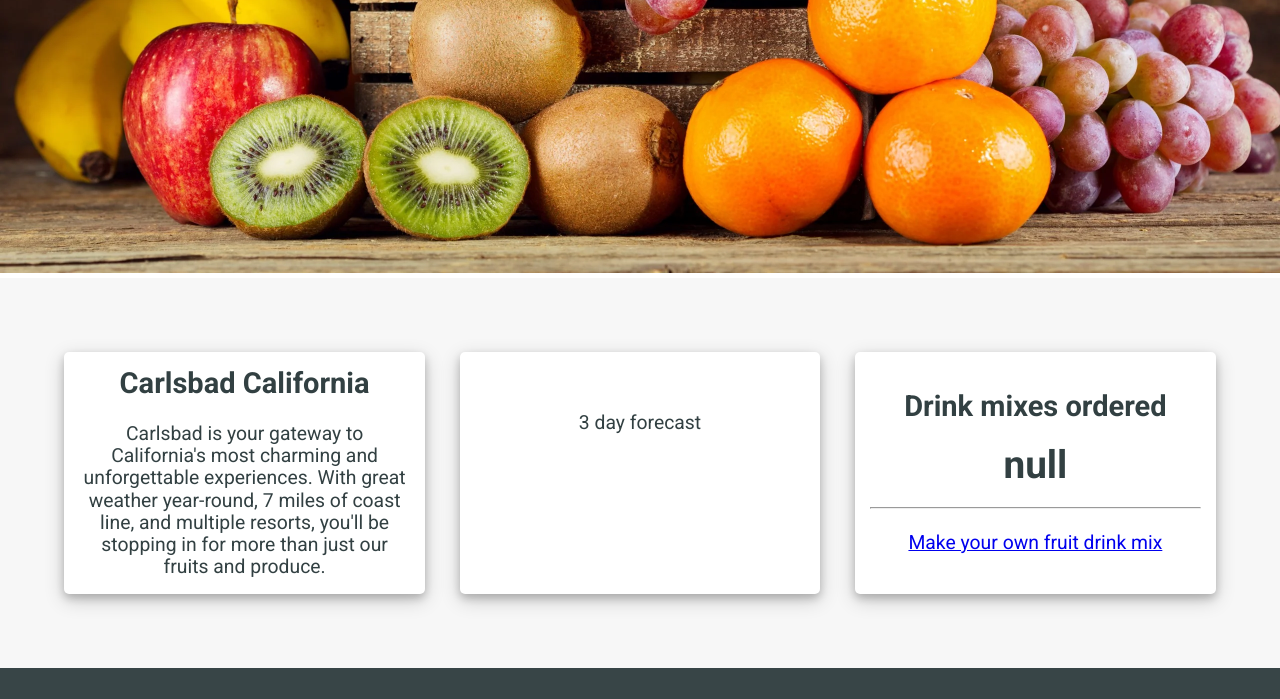
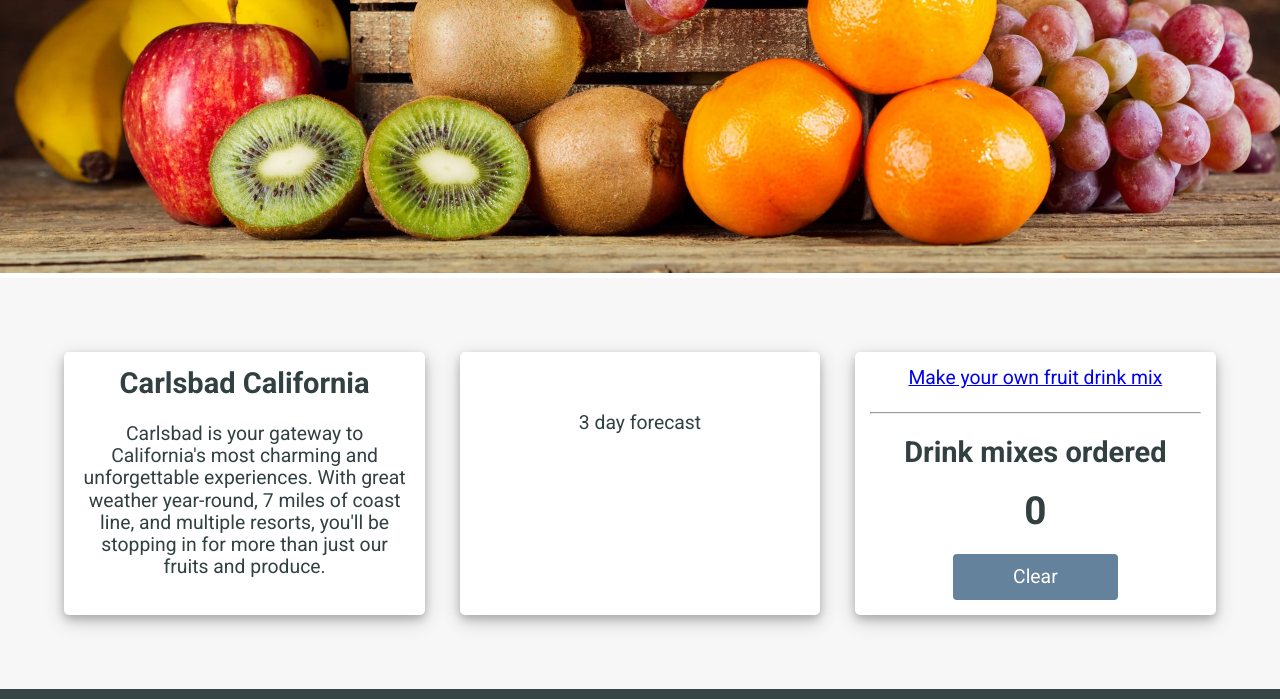
Before and after one commit to edw17003/wdd230_final, a plain HTML site: page index.html in a window 1280 px wide. Shown: the part 527-1226 px from the top of the page. Drawn offline with nearby package versions, Linux system fonts and the light colour scheme; no server answers.

Commit message:
resolved bug assigning numDrinks when null (2)

```diff
--- a/index.html
+++ b/index.html
@@ -55,14 +55,15 @@
                 </p>
             </div>
             <div class="card">
+                <p>
+                    <a href="./pages/fresh.html">Make your own fruit drink mix </a>
+                </p>
+                <br>
+                <hr>
                 <br>
                 <h2>Drink mixes ordered</h2>
                 <h1 class="freshInfo"></h1>
-                <hr>
-                <br>
-                <p>
-                    <a href="./fresh.html">Make your own fruit drink mix </a>
-                </p>
+                <button id="clearFormBtn">Clear</button>
             </div>
         </div>
     </main>
--- a/scripts/script.js
+++ b/scripts/script.js
@@ -2,7 +2,7 @@ const date = new Date();
 const year = date.getFullYear();
 const modifiedDate = document.lastModified;
 const weatherAPI = 'https://api.openweathermap.org/data/3.0/onecall?lat=33.15846&lon=-117.343&exclude=minutely,hourly,alerts&units=imperial&appid=b1159721bd65dac769dcd4f88420a53a'
-let numDrinks = localStorage.getItem(0)
+let numDrinks = localStorage.getItem(0) ? localStorage.getItem(0) : 0
 
 fetch(weatherAPI)
     .then(res => res.json())
@@ -25,6 +25,14 @@ fetch(weatherAPI)
         `
     })
 
+document.getElementById("clearFormBtn").addEventListener("click", clear);
+
+function clear(event) {
+    console.log("clear")
+    localStorage.clear()
+    location.reload()
+}
+
 document.querySelector('.freshInfo').innerHTML = `${numDrinks}`
 document.querySelector('.copyright').innerHTML = `Copyright ${year} | Jake Edwards`
 document.querySelector('.modified').innerHTML = `Last Modified: ${modifiedDate}`
--- a/styles/style.css
+++ b/styles/style.css
@@ -84,6 +84,20 @@ main {
     margin: 20px;
 }
 
+button {
+    width: 50%;
+    background-color: #64829B;
+    color: white;
+    padding: 12px 0;
+    border: none;
+    border-radius: 4px;
+    cursor: pointer;
+}
+
+button:hover {
+    background-color: #4d6e8a;
+}
+
 footer {
     background-color: #1e2d2fe1;
     color: white;
```
